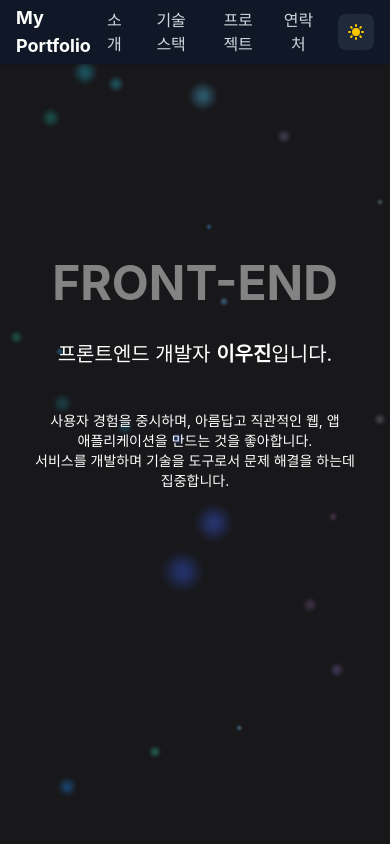
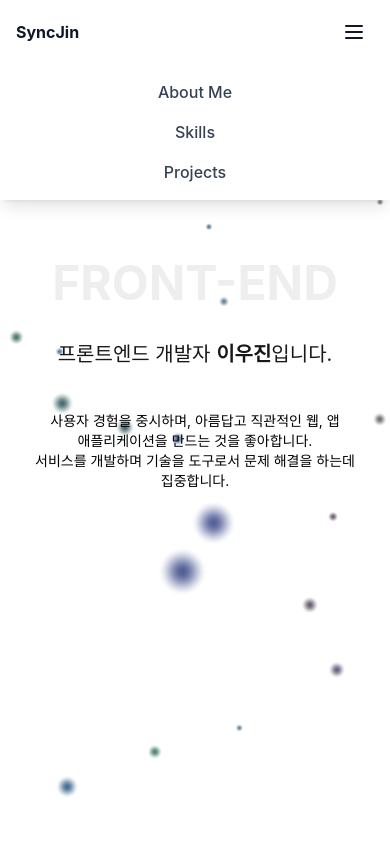
Before and after one commit to Syncjin/portfolio, a Next.js app: page / in a window 390 px wide. Both pictures are taken after a click on the button "메뉴 열기". Shown: the top 844 px of the page. Built offline with nearby package versions, Linux system fonts and the light colour scheme; a web font is replaced by a local one.

Commit message:
feat: Header 컴포넌트 수정 - 모바일 메뉴 추가 및 섹션 텍스트 변경, 메뉴 클릭 시 부드러운 스크롤 기능 구현

```diff
--- a/src/components/Header.tsx
+++ b/src/components/Header.tsx
@@ -1,12 +1,11 @@
 "use client";
-import React from "react";
+import React, { useState } from "react";
 import { useThemeStore } from "@/store/useThemeStore";
 
 const sections = [
-  { id: "about", label: "소개" },
-  { id: "skills", label: "기술 스택" },
-  { id: "projects", label: "프로젝트" },
-  { id: "contact", label: "연락처" },
+  { id: "contact", label: "About Me" },
+  { id: "skills", label: "Skills" },
+  { id: "projects", label: "Projects" },
 ];
 
 interface HeaderProps {
@@ -15,6 +14,21 @@ interface HeaderProps {
 
 export default function Header({ activeSection }: HeaderProps) {
   const { theme, toggleTheme } = useThemeStore();
+  const [mobileMenuOpen, setMobileMenuOpen] = useState(false);
+
+  const handleMenuClick = (sectionId: string) => {
+    const sectionEl = document.getElementById(sectionId);
+    const headerEl = document.getElementById("header");
+    if (sectionEl && headerEl) {
+      const headerHeight = headerEl.offsetHeight;
+      const sectionTop = sectionEl.getBoundingClientRect().top + window.scrollY;
+      window.scrollTo({
+        top: sectionTop - headerHeight,
+        behavior: "smooth",
+      });
+    }
+    setMobileMenuOpen(false);
+  };
 
   return (
     <header
@@ -22,26 +36,16 @@ export default function Header({ activeSection }: HeaderProps) {
       className={`fixed top-0 left-0 w-full shadow z-50 transition-colors duration-200 ${theme === "dark" ? "bg-gray-900 bg-opacity-80 text-white" : "bg-white bg-opacity-80 text-gray-900"}`}
     >
       <nav className="mx-auto px-4 sm:px-6 lg:px-8 flex justify-between items-center h-16">
-        <div className="font-bold text-lg">My Portfolio</div>
-        <div className="flex items-center space-x-6">
+        <div className="font-bold text-base sm:text-lg">SyncJin</div>
+        {/* PC 메뉴 */}
+        <div className="hidden sm:flex items-center space-x-6">
           <ul className="flex space-x-6">
             {sections.map((section) => (
               <li key={section.id}>
                 <button
                   type="button"
-                  onClick={() => {
-                    const sectionEl = document.getElementById(section.id);
-                    const headerEl = document.getElementById("header");
-                    if (sectionEl && headerEl) {
-                      const headerHeight = headerEl.offsetHeight;
-                      const sectionTop = sectionEl.getBoundingClientRect().top + window.scrollY;
-                      window.scrollTo({
-                        top: sectionTop - headerHeight,
-                        behavior: "smooth",
-                      });
-                    }
-                  }}
-                  className={`transition-colors font-medium bg-transparent border-0 p-0 m-0 cursor-pointer focus:outline-none ${
+                  onClick={() => handleMenuClick(section.id)}
+                  className={`transition-colors font-medium text-sm sm:text-base bg-transparent border-0 p-0 m-0 cursor-pointer focus:outline-none ${
                     theme === "dark" ? "text-gray-300 hover:text-[#7c8ff0]" : "text-gray-700 hover:text-[#516aec]"
                   } ${activeSection === section.id ? (theme === "dark" ? "text-[#7c8ff0] underline underline-offset-4" : "text-[#516aec] underline underline-offset-4") : ""}`}
                 >
@@ -70,7 +74,37 @@ export default function Header({ activeSection }: HeaderProps) {
             )}
           </button>
         </div>
+        {/* 모바일 메뉴 아이콘 */}
+        <button className="sm:hidden p-2 rounded-lg focus:outline-none" onClick={() => setMobileMenuOpen((v) => !v)} aria-label="메뉴 열기">
+          <svg className="w-6 h-6" fill="none" stroke="currentColor" viewBox="0 0 24 24">
+            <path strokeLinecap="round" strokeLinejoin="round" strokeWidth={2} d="M4 6h16M4 12h16M4 18h16" />
+          </svg>
+        </button>
       </nav>
+      {/* 모바일 메뉴 드롭다운 */}
+      <div
+        className={`sm:hidden absolute top-16 left-0 w-full bg-white dark:bg-gray-900 bg-opacity-95 z-50 shadow-lg
+          transition-all duration-300 ease-in-out
+          ${mobileMenuOpen ? "opacity-100 translate-y-0 max-h-[400px] pointer-events-auto" : "opacity-0 -translate-y-4 max-h-0 pointer-events-none"}
+        `}
+        style={{ overflow: "hidden" }}
+      >
+        <ul className="flex flex-col items-center py-4 gap-4">
+          {sections.map((section) => (
+            <li key={section.id}>
+              <button
+                type="button"
+                onClick={() => handleMenuClick(section.id)}
+                className={`transition-colors font-medium text-base bg-transparent border-0 p-0 m-0 cursor-pointer focus:outline-none ${
+                  theme === "dark" ? "text-gray-300 hover:text-[#7c8ff0]" : "text-gray-700 hover:text-[#516aec]"
+                } ${activeSection === section.id ? (theme === "dark" ? "text-[#7c8ff0] underline underline-offset-4" : "text-[#516aec] underline underline-offset-4") : ""}`}
+              >
+                {section.label}
+              </button>
+            </li>
+          ))}
+        </ul>
+      </div>
     </header>
   );
 }
```
